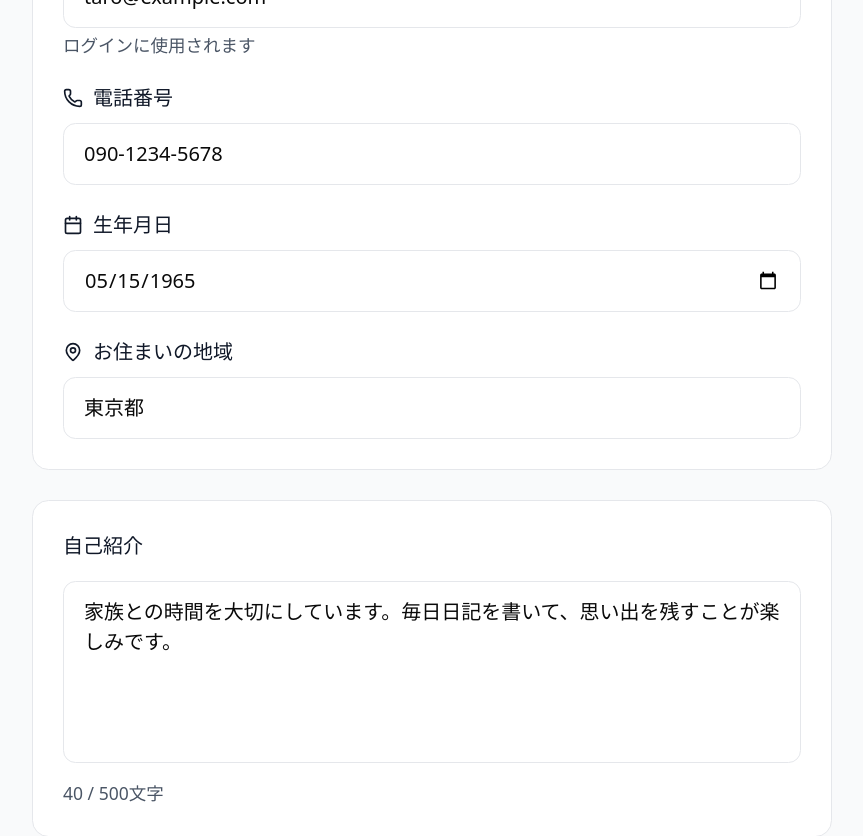
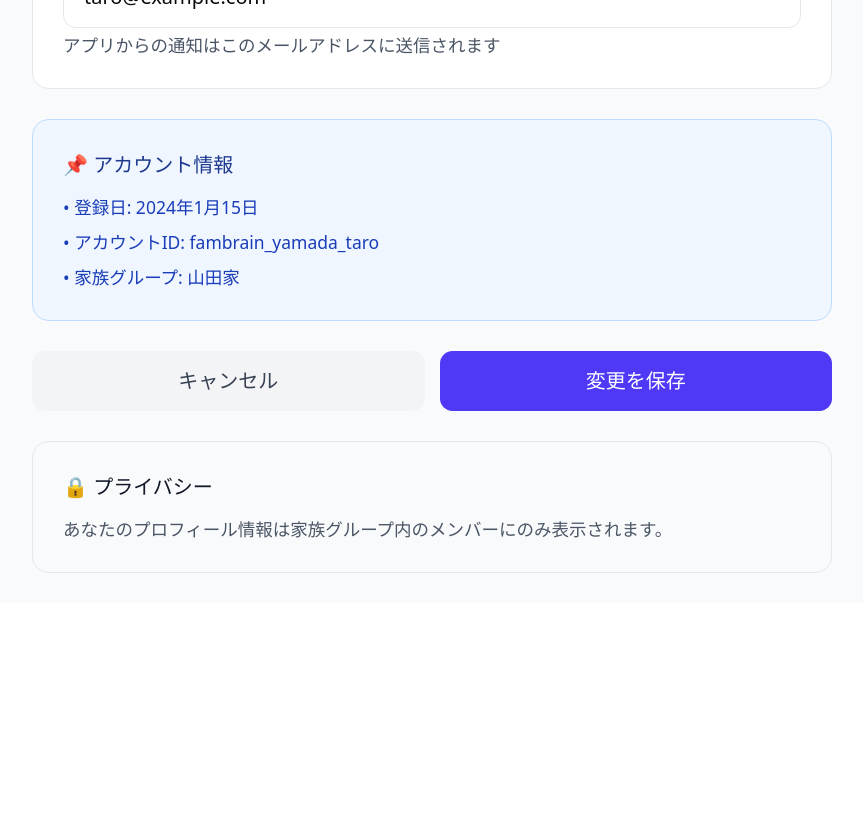
Before and after one commit to furuya-3150/fam-diary-log-client, a Next.js app: page /settings/profile-edit in a window 1280 px wide. Shown: the part 600-1436 px from the top of the page, without its empty margins (208-1071 px from the left). After the commit the page ends 1203 px from the top, so only its background shows below. Built offline with nearby package versions, Linux system fonts and the light colour scheme.

Commit message:
プロフィール編集

```diff
--- a/src/components/ProfileEditScreen.tsx
+++ b/src/components/ProfileEditScreen.tsx
@@ -159,68 +159,9 @@ export function ProfileEditScreen({ onBack }: ProfileEditScreenProps) {
                 required
               />
               <p className="text-sm text-gray-600 mt-1">
-                ログインに使用されます
+                アプリからの通知はこのメールアドレスに送信されます
               </p>
             </div>
-
-            <div>
-              <label htmlFor="phone" className="flex items-center gap-2 text-gray-900 mb-2">
-                <Phone className="w-4 h-4" />
-                <span>電話番号</span>
-              </label>
-              <input
-                type="tel"
-                id="phone"
-                value={profile.phone}
-                onChange={(e) => setProfile({ ...profile, phone: e.target.value })}
-                placeholder="090-1234-5678"
-                className="w-full px-4 py-3 border border-gray-200 rounded-lg focus:ring-2 focus:ring-indigo-500 focus:border-transparent"
-              />
-            </div>
-
-            <div>
-              <label htmlFor="birthday" className="flex items-center gap-2 text-gray-900 mb-2">
-                <Calendar className="w-4 h-4" />
-                <span>生年月日</span>
-              </label>
-              <input
-                type="date"
-                id="birthday"
-                value={profile.birthday}
-                onChange={(e) => setProfile({ ...profile, birthday: e.target.value })}
-                className="w-full px-4 py-3 border border-gray-200 rounded-lg focus:ring-2 focus:ring-indigo-500 focus:border-transparent"
-              />
-            </div>
-
-            <div>
-              <label htmlFor="location" className="flex items-center gap-2 text-gray-900 mb-2">
-                <MapPin className="w-4 h-4" />
-                <span>お住まいの地域</span>
-              </label>
-              <input
-                type="text"
-                id="location"
-                value={profile.location}
-                onChange={(e) => setProfile({ ...profile, location: e.target.value })}
-                placeholder="東京都"
-                className="w-full px-4 py-3 border border-gray-200 rounded-lg focus:ring-2 focus:ring-indigo-500 focus:border-transparent"
-              />
-            </div>
-          </div>
-
-          {/* 自己紹介 */}
-          <div className="bg-white rounded-xl border border-gray-200 p-6">
-            <h3 className="text-gray-900 mb-4">自己紹介</h3>
-            <textarea
-              value={profile.bio}
-              onChange={(e) => setProfile({ ...profile, bio: e.target.value })}
-              placeholder="自己紹介を入力してください"
-              rows={5}
-              className="w-full px-4 py-3 border border-gray-200 rounded-lg focus:ring-2 focus:ring-indigo-500 focus:border-transparent resize-none"
-            />
-            <p className="text-sm text-gray-600 mt-2">
-              {profile.bio.length} / 500文字
-            </p>
           </div>
 
           {/* アカウント情報 */}
@@ -257,7 +198,6 @@ export function ProfileEditScreen({ onBack }: ProfileEditScreenProps) {
           <h4 className="text-gray-900 mb-3">🔒 プライバシー</h4>
           <p className="text-sm text-gray-600">
             あなたのプロフィール情報は家族グループ内のメンバーにのみ表示されます。
-            メールアドレスは通知の送信にのみ使用され、他のメンバーには公開されません。
           </p>
         </div>
       </div>
```
